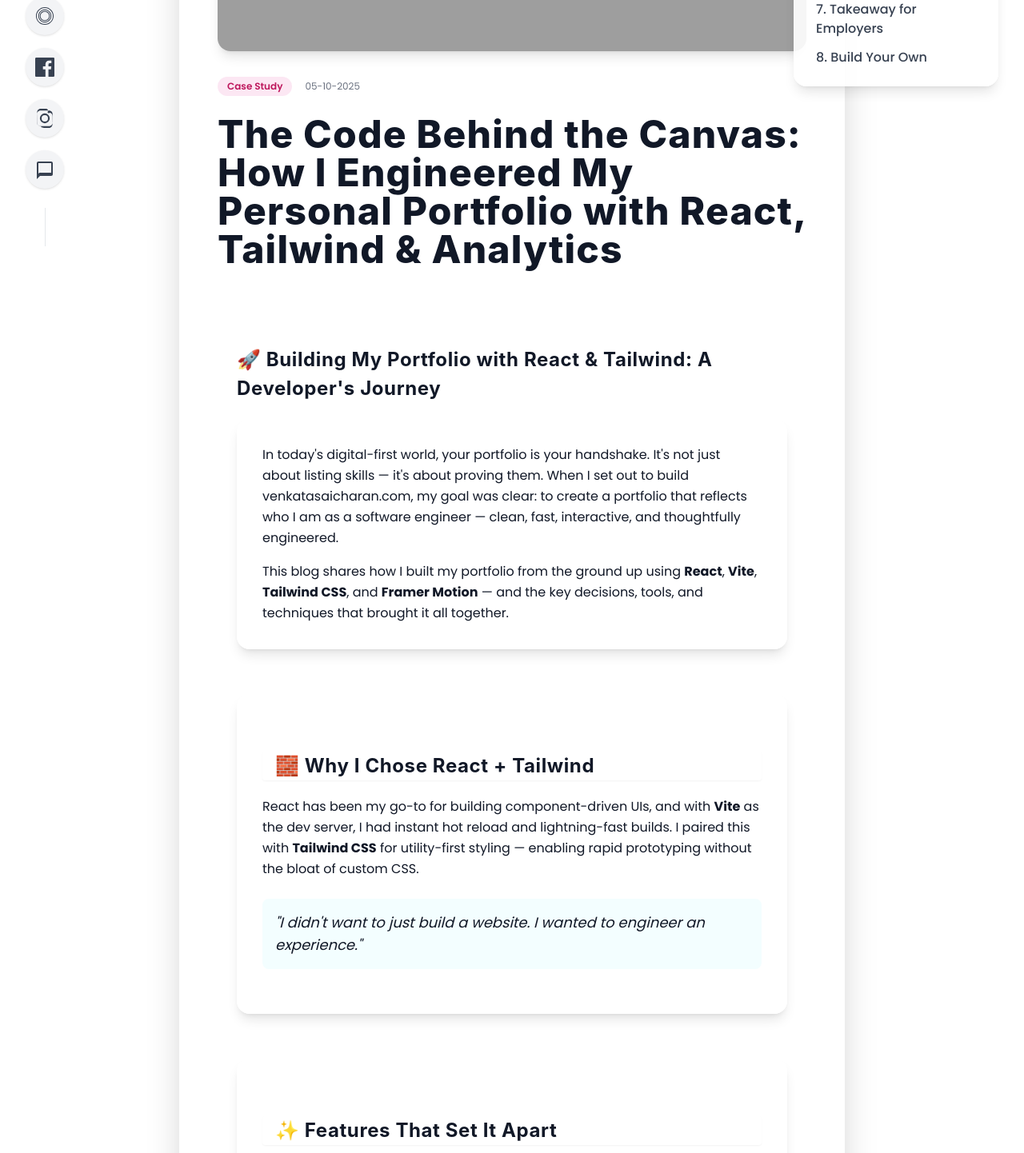
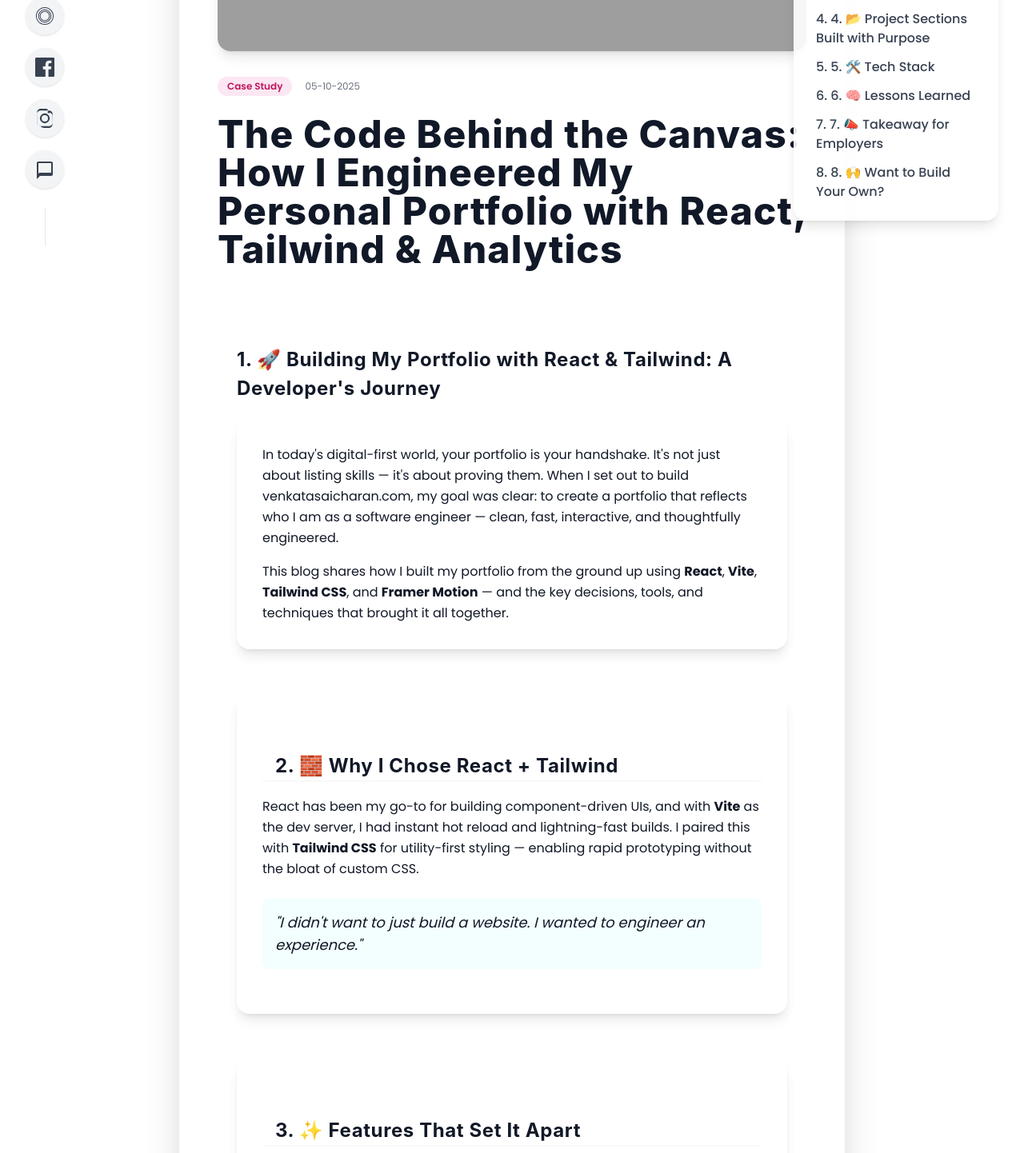
Before and after one commit to saicharankarasala/sai-charan-website, a React (Vite) app: page /blog/portfolio-case-study in a window 1280 px wide. Shown: the part 408-1850 px from the top of the page at 80% size. Built offline with nearby package versions, Linux system fonts and the light colour scheme; grey boxes are pictures that could not be loaded.

Commit message:
Add section numbering to all major h2 sections in blog post content

```diff
--- a/src/data/blogData.js
+++ b/src/data/blogData.js
@@ -15,18 +15,18 @@
     lastUpdated: "05-10-2025",
     content: `
 <article class="prose lg:prose-xl max-w-none mx-auto p-6">
-  <h2 class="mb-6 text-3xl font-extrabold tracking-wide text-gray-900">🚀 Building My Portfolio with React & Tailwind: A Developer's Journey</h2>
+  <h2 class="mb-6 text-3xl font-extrabold tracking-wide text-gray-900">1. 🚀 Building My Portfolio with React & Tailwind: A Developer's Journey</h2>
   <section class="mb-14 p-8 bg-white/90 rounded-2xl shadow-lg border border-gray-100">
     <p class="mb-4">In today's digital-first world, your portfolio is your handshake. It's not just about listing skills — it's about proving them. When I set out to build <a href="https://www.venkatasaicharan.com" target="_blank">venkatasaicharan.com</a>, my goal was clear: to create a portfolio that reflects who I am as a software engineer — clean, fast, interactive, and thoughtfully engineered.</p>
     <p>This blog shares how I built my portfolio from the ground up using <strong>React</strong>, <strong>Vite</strong>, <strong>Tailwind CSS</strong>, and <strong>Framer Motion</strong> — and the key decisions, tools, and techniques that brought it all together.</p>
   </section>
   <section class="mb-14 p-8 bg-white/90 rounded-2xl shadow-lg border border-gray-100">
-    <h2 class="mb-6 text-3xl font-extrabold tracking-wide text-gray-900 border-l-4 border-cyan-400 pl-4 bg-white/80 rounded shadow-sm">🧱 Why I Chose React + Tailwind</h2>
+    <h2 class="mb-6 text-3xl font-extrabold tracking-wide text-gray-900 border-l-4 border-cyan-400 pl-4 bg-white/80 rounded shadow-sm">2. 🧱 Why I Chose React + Tailwind</h2>
     <p class="mb-4">React has been my go-to for building component-driven UIs, and with <strong>Vite</strong> as the dev server, I had instant hot reload and lightning-fast builds. I paired this with <strong>Tailwind CSS</strong> for utility-first styling — enabling rapid prototyping without the bloat of custom CSS.</p>
     <blockquote class="border-l-4 border-cyan-400 bg-cyan-50/60 italic text-lg p-4 rounded-lg my-6">"I didn't want to just build a website. I wanted to engineer an experience."</blockquote>
   </section>
   <section class="mb-14 p-8 bg-white/90 rounded-2xl shadow-lg border border-gray-100">
-    <h2 class="mb-6 text-3xl font-extrabold tracking-wide text-gray-900 border-l-4 border-cyan-400 pl-4 bg-white/80 rounded shadow-sm">✨ Features That Set It Apart</h2>
+    <h2 class="mb-6 text-3xl font-extrabold tracking-wide text-gray-900 border-l-4 border-cyan-400 pl-4 bg-white/80 rounded shadow-sm">3. ✨ Features That Set It Apart</h2>
     <ul class="list-disc pl-6 space-y-2">
       <li><strong>Animated Page Transitions</strong>: Powered by <code>Framer Motion</code> for a polished feel.</li>
       <li><strong>Dark/Light Theme Toggle</strong>: Built using React Context API for user preference.</li>
@@ -53,7 +53,7 @@
 </pre>
   </section>
   <section class="mb-14 p-8 bg-white/90 rounded-2xl shadow-lg border border-gray-100">
-    <h2 class="mb-6 text-3xl font-extrabold tracking-wide text-gray-900 border-l-4 border-cyan-400 pl-4 bg-white/80 rounded shadow-sm">📂 Project Sections Built with Purpose</h2>
+    <h2 class="mb-6 text-3xl font-extrabold tracking-wide text-gray-900 border-l-4 border-cyan-400 pl-4 bg-white/80 rounded shadow-sm">4. 📂 Project Sections Built with Purpose</h2>
     <ul class="list-disc pl-6 space-y-2">
       <li><strong>About Me</strong>: Snapshot of my journey and personality.</li>
       <li><strong>Skills</strong>: My technical proficiencies and tools I use.</li>
@@ -66,7 +66,7 @@
     </ul>
   </section>
   <section class="mb-14 p-8 bg-white/90 rounded-2xl shadow-lg border border-gray-100">
-    <h2 class="mb-6 text-3xl font-extrabold tracking-wide text-gray-900 border-l-4 border-cyan-400 pl-4 bg-white/80 rounded shadow-sm">🛠️ Tech Stack</h2>
+    <h2 class="mb-6 text-3xl font-extrabold tracking-wide text-gray-900 border-l-4 border-cyan-400 pl-4 bg-white/80 rounded shadow-sm">5. 🛠️ Tech Stack</h2>
     <table class="mb-6 w-full border border-gray-200 rounded-xl overflow-hidden">
       <thead class="bg-cyan-50">
         <tr><th class="py-3 px-4 text-left text-gray-900 font-semibold">Tool / Framework</th><th class="py-3 px-4 text-left text-gray-900 font-semibold">Purpose</th></tr>
@@ -103,7 +103,7 @@
 </pre>
   </section>
   <section class="mb-14 p-8 bg-white/90 rounded-2xl shadow-lg border border-gray-100">
-    <h2 class="mb-6 text-3xl font-extrabold tracking-wide text-gray-900 border-l-4 border-cyan-400 pl-4 bg-white/80 rounded shadow-sm">🧠 Lessons Learned</h2>
+    <h2 class="mb-6 text-3xl font-extrabold tracking-wide text-gray-900 border-l-4 border-cyan-400 pl-4 bg-white/80 rounded shadow-sm">6. 🧠 Lessons Learned</h2>
     <ul class="list-disc pl-6 space-y-2">
       <li><strong>Design before development</strong>: Used Figma to wireframe ideas.</li>
       <li><strong>Use semantic naming</strong>: Tailwind classes are more readable with logical labels.</li>
@@ -112,12 +112,12 @@
     </ul>
   </section>
   <section class="mb-14 p-8 bg-white/90 rounded-2xl shadow-lg border border-gray-100">
-    <h2 class="mb-6 text-3xl font-extrabold tracking-wide text-gray-900 border-l-4 border-cyan-400 pl-4 bg-white/80 rounded shadow-sm">📣 Takeaway for Employers</h2>
+    <h2 class="mb-6 text-3xl font-extrabold tracking-wide text-gray-900 border-l-4 border-cyan-400 pl-4 bg-white/80 rounded shadow-sm">7. 📣 Takeaway for Employers</h2>
     <p class="mb-4">I believe great engineers don't just code — they communicate, design, and deliver. My portfolio is a living example of my front-to-back skillset, UI instincts, and problem-solving mindset.</p>
     <p>If you're an employer or collaborator viewing my site, I'd love to connect. My inbox is always open.</p>
   </section>
   <section class="mb-14 p-8 bg-white/90 rounded-2xl shadow-lg border border-gray-100">
-    <h2 class="mb-6 text-3xl font-extrabold tracking-wide text-gray-900 border-l-4 border-cyan-400 pl-4 bg-white/80 rounded shadow-sm">🙌 Want to Build Your Own?</h2>
+    <h2 class="mb-6 text-3xl font-extrabold tracking-wide text-gray-900 border-l-4 border-cyan-400 pl-4 bg-white/80 rounded shadow-sm">8. 🙌 Want to Build Your Own?</h2>
     <p class="mb-4">Ready to launch your own portfolio? Here's my advice for developers starting out:</p>
     <ul class="list-disc pl-6 space-y-2">
       <li>Start small and build iteratively.</li>
```
